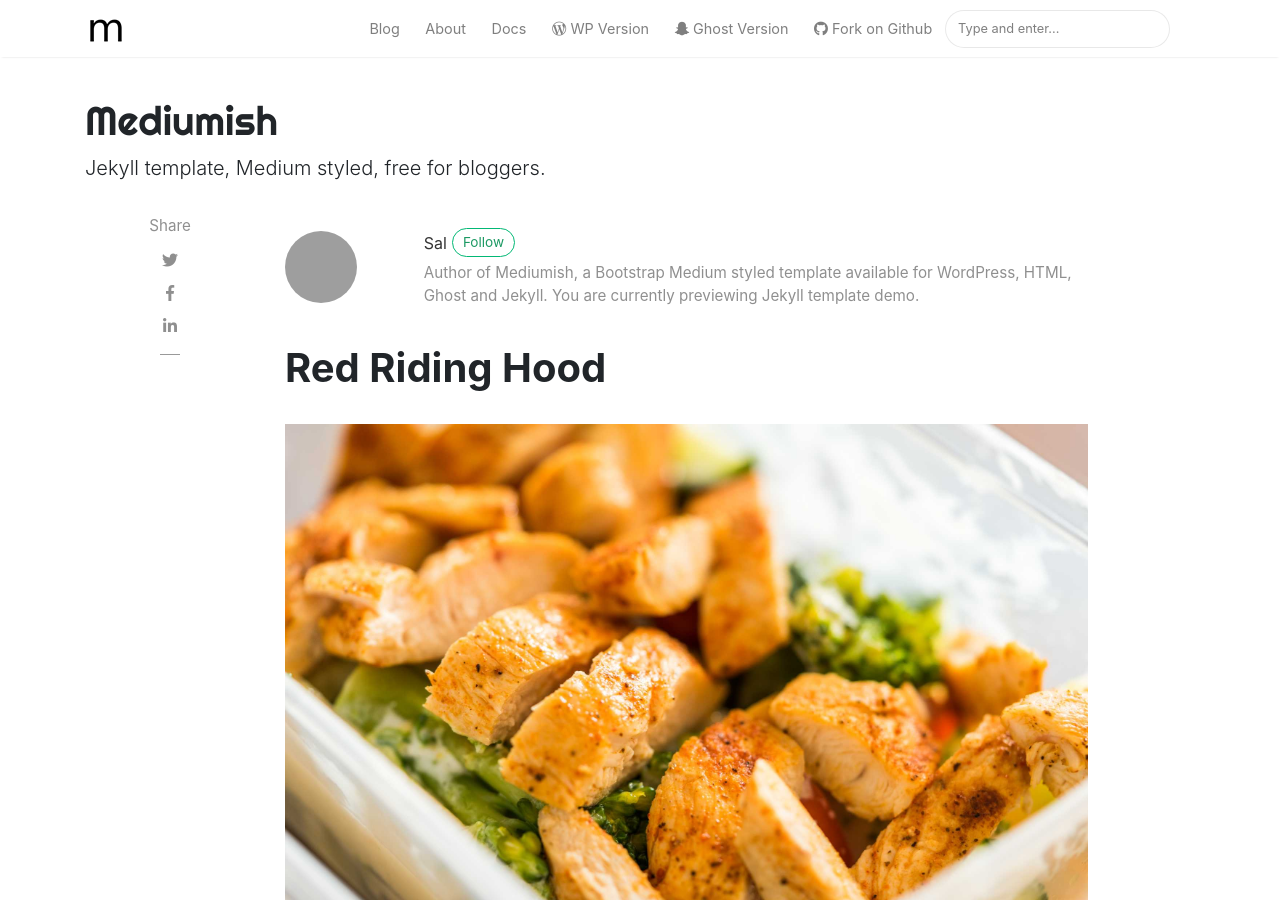
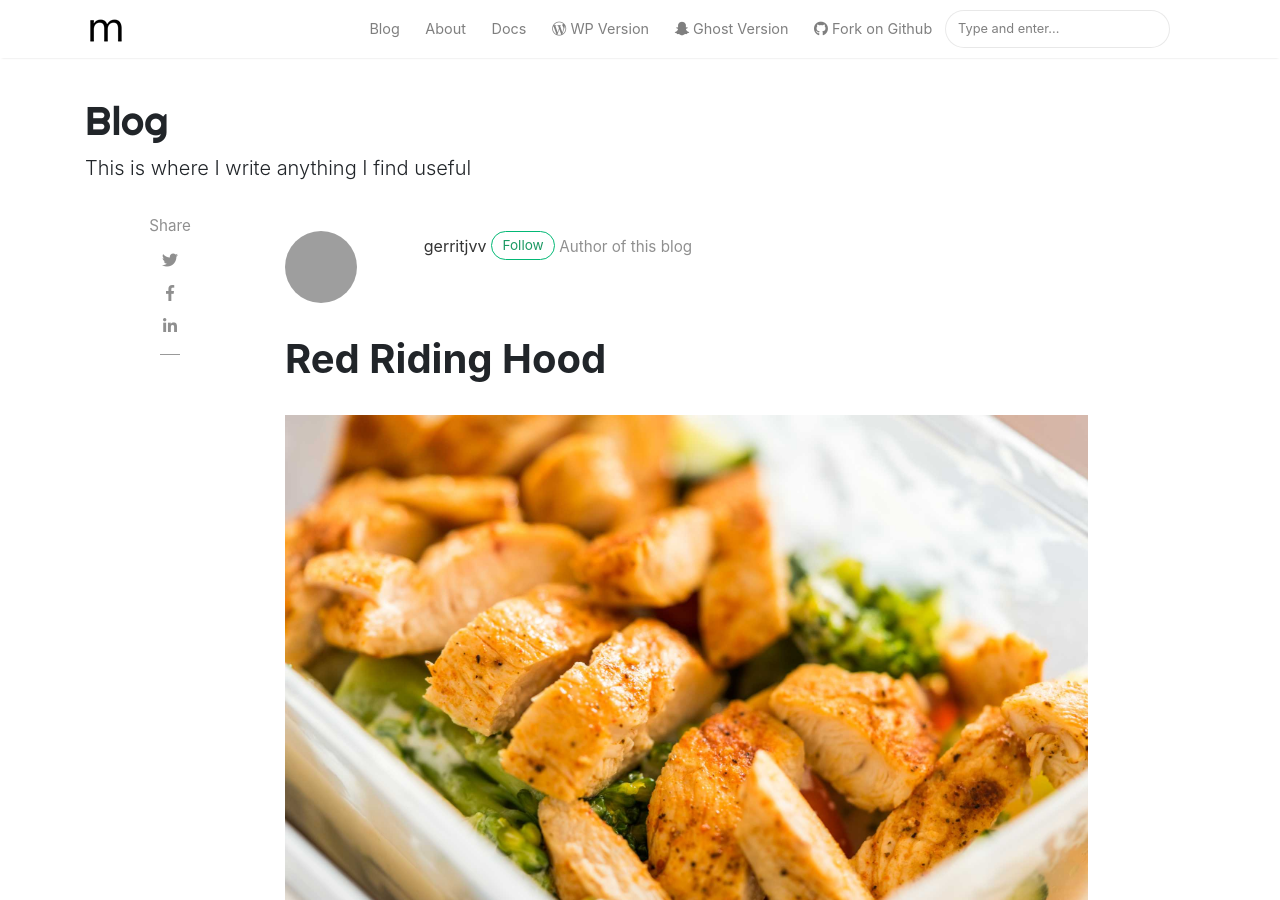
Before and after one commit to gerritjvv/blog, a Jekyll site: the page built from _posts/2018-01-12-red-riding.md, in a window 1280 px wide and 900 px high. Built offline with Jekyll 4.4.1, drawn with Linux system fonts in a browser that asks for light colours; nearby versions of some CDN libraries; comment, search, counter and statistics services are not loaded; some of the changed text lies outside the part shown; grey boxes are pictures that could not be loaded.

Commit message:
update new site theme

```diff
--- a/_config.yml
+++ b/_config.yml
@@ -1,36 +1,26 @@
 # Site
-name: "Mediumish"
-title: "Mediumish"
-description: "Jekyll template, Medium styled, free for bloggers."
+name: "Blog"
+title: "My tech blog"
+description: "This is where I write anything I find useful"
 logo: 'assets/images/logo.png'
 favicon: 'assets/images/logo.png'
-baseurl: /mediumish-theme-jekyll
-google_analytics: 'UA-46278016-1'
-disqus: 'demowebsite'
-mailchimp-list: 'https://wowthemes.us11.list-manage.com/subscribe/post?u=8aeb20a530e124561927d3bd8&amp;id=8c3d2d214b'
+url: gerritjvv.github.io
+baseurl: /log
+google_analytics: ''
+disqus: 'myblog'
 include: ["_pages"]
 permalink: /:title/
 
 # Authors
 authors:
   sal:
-    name: Sal
-    display_name: Sal
-    gravatar: e56154546cf4be74e393c62d1ae9f9d4
-    email: wowthemesnet@gmail.com
-    web: https://www.wowthemes.net
-    twitter: https://twitter.com/wowthemesnet
-    description: "Author of Mediumish, a Bootstrap Medium styled template available for WordPress, HTML, Ghost and Jekyll. You are currently previewing Jekyll template demo."
-  john:
-    name: John
-    display_name: John
-    avatar: 'assets/images/avatar.png'
-    gravatar: b1cc14991db7a456fcd761680bbc8f81
-    email: wowthemesnet@gmail.com
-    web: https://www.wowthemes.net
-    twitter: https://twitter.com/wowthemesnet
-    description: "This is the author box. Write a short description of the author here. You are currently previewing Mediumish demo, a Jekyll template compatible with Github pages."
-
+    name: Gerrit
+    display_name: gerritjvv
+    gravatar:
+    email: gerritjvv@gmail.com
+    web: https://twitter.com/gerrit_jvv
+    twitter: https://twitter.com/gerrit_jvv
+    description: "Author of this blog"
 # Plugins
 plugins:
   - jekyll-paginate
@@ -63,10 +53,8 @@ kramdown:
 
 # Adsense (change to "enabled" to activate, also your client id and ad slot. Create a new ad unit from your Adsense account to get the slot.)
 adsense: "disabled"
-adsense-data-ad-client: "ca-pub-3412143450191416"
-adsense-data-ad-slot: "1363087678"
 
 # Lazy Images ("enabled" or "disabled")
-lazyimages: "disabled"
+lazyimages: "enabled"
 
 exclude: [changelog.md, LICENSE.txt, README.md, Gemfile, Gemfile.lock]
```
Also changed, not shown: 1 other file.
